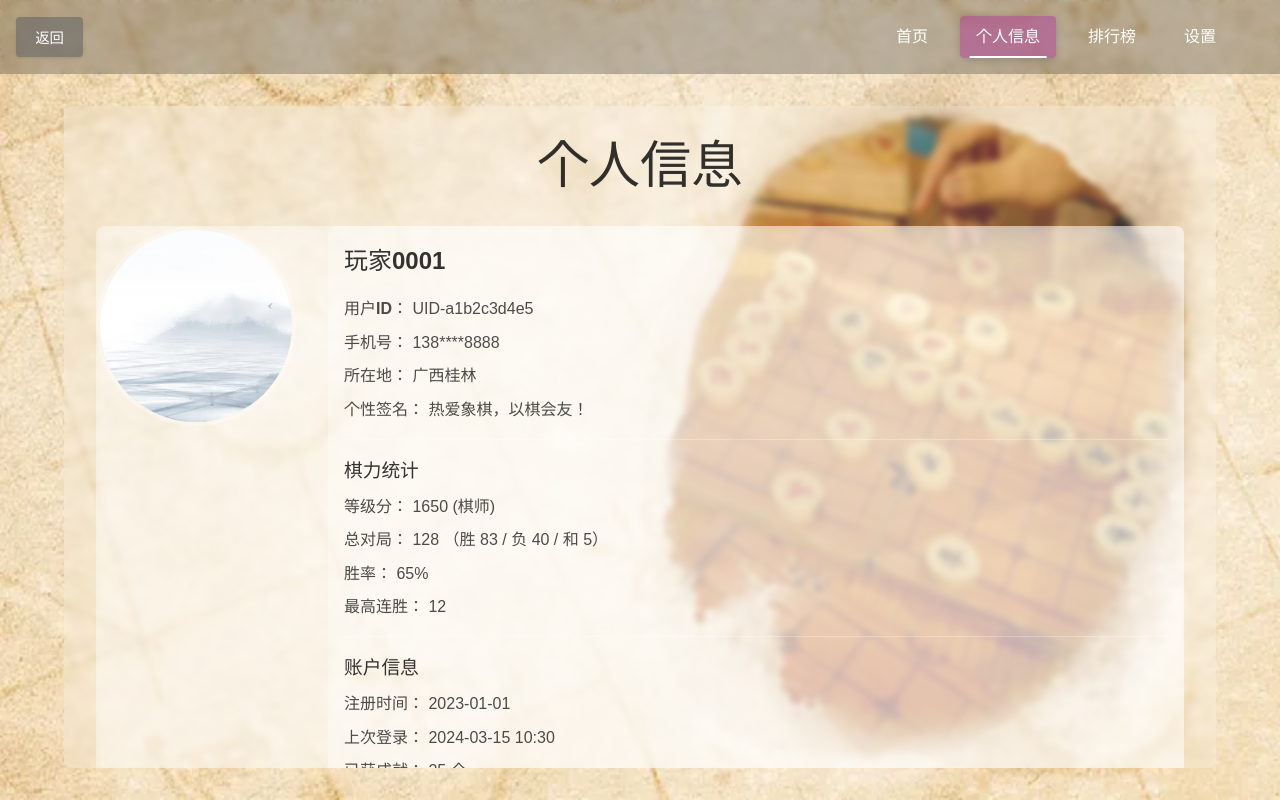
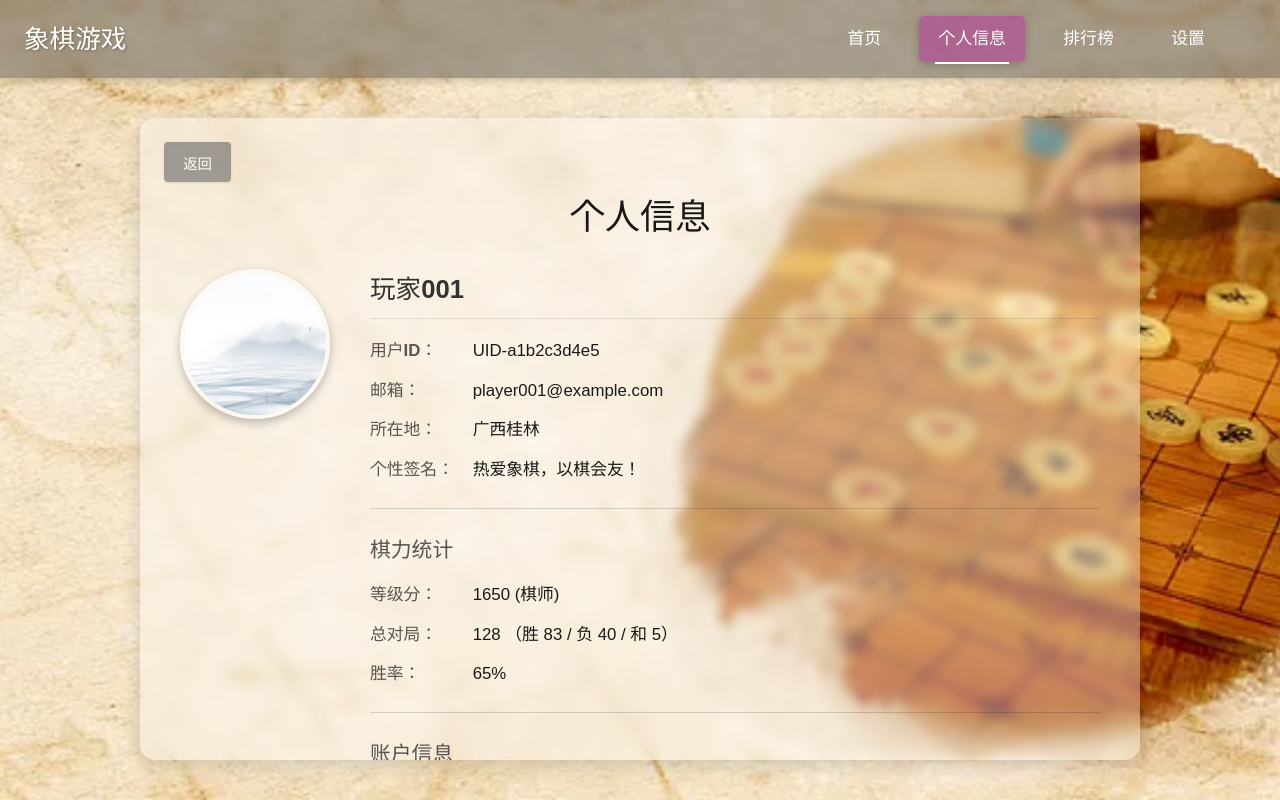
Before and after one commit to gu9uszzz/xiangqi, a Vue app in the folder frontend/: page /profile in a window 1280 px wide. Built offline with nearby package versions, Linux system fonts and the light colour scheme.

Commit message:
修改了用户个人信息页面的成就，连胜，查看历史对战内容

```diff
--- a/frontend/src/components/Profile.vue
+++ b/frontend/src/components/Profile.vue
@@ -1,101 +1,7 @@
-<script setup>
-import { ref } from 'vue';
-import { useRouter } from 'vue-router';
-
-const router = useRouter();
-
-// --- State for Profile Data ---
-const username = ref('玩家0001');
-const phone = ref('138****8888'); // Keep masked for display
-const registrationDate = ref('2023-01-01');
-const gamesPlayed = ref(128); // Could be calculated from W+L+D
-const winRate = ref(65); // Could be calculated
-
-// --- NEW Enhanced Profile Data ---
-const eloRating = ref(1650);
-const rankTitle = ref('棋师'); // Calculated based on ELO
-const wins = ref(83);
-const losses = ref(40);
-const draws = ref(5);
-const highestWinStreak = ref(12);
-const bio = ref('热爱象棋，以棋会友！'); // Editable
-const location = ref('广西桂林'); // Editable
-const userId = ref('UID-a1b2c3d4e5'); // Usually non-editable
-const lastLogin = ref('2024-03-15 10:30'); // Usually system-updated
-const achievementsUnlocked = ref(25); // Example count
-
-// --- State for Editing Mode ---
-const isEditing = ref(false);
-
-// --- Temporary Refs for Edits ---
-const editedUsername = ref('');
-const editedPhone = ref(''); // Might need separate logic for editing phone (verification)
-const editedBio = ref('');
-const editedLocation = ref('');
-
-// --- Navigation ---
-const navigateTo = (path) => {
-  router.push(path);
-};
-
-// --- 新增：返回上一页的函数 ---
-const goBack = () => {
-  router.back();
-};
-
-// --- Placeholder Navigation/Actions ---
-const viewMatchHistory = () => {
-  console.log('Navigating to match history...');
-  // router.push('/match-history'); // Example navigation
-  alert('功能暂未开放：查看对战历史');
-};
-
-const viewAchievements = () => {
-  console.log('Navigating to achievements...');
-  // router.push('/achievements'); // Example navigation
-  alert('功能暂未开放：查看成就');
-};
-
-
-// --- Edit Logic ---
-const startEditing = () => {
-  editedUsername.value = username.value;
-  editedPhone.value = phone.value; // Consider fetching unmasked phone if editing allowed
-  editedBio.value = bio.value;
-  editedLocation.value = location.value;
-  isEditing.value = true;
-};
-
-const saveChanges = () => {
-  // --- Placeholder for actual save logic ---
-  // In a real app, send data to your backend API
-  console.log('Saving changes:', {
-    username: editedUsername.value,
-    phone: editedPhone.value, // Handle phone update carefully
-    bio: editedBio.value,
-    location: editedLocation.value,
-  });
-
-  // --- Update the main refs with edited values ---
-  username.value = editedUsername.value;
-  phone.value = editedPhone.value; // Update display phone (might need re-masking)
-  bio.value = editedBio.value;
-  location.value = editedLocation.value;
-
-  isEditing.value = false;
-  // Optionally: show a success message
-  alert('信息已保存！'); // Simple feedback
-};
-
-const cancelEdit = () => {
-  isEditing.value = false;
-};
-</script>
-
 <template>
   <div class="profile-container">
     <nav class="navbar">
-      <button @click="goBack" class="back-btn nav-brand">返回</button>
+      <div class="nav-brand">象棋游戏</div>
       <div class="nav-links">
         <a @click="navigateTo('/home')">首页</a>
         <a @click="navigateTo('/profile')" class="active">个人信息</a>
@@ -105,23 +11,23 @@ const cancelEdit = () => {
     </nav>
 
     <main class="main-content">
+       <button @click="goBack" class="back-btn top-left-back-btn">返回</button>
       <h1>个人信息</h1>
       <div class="profile-info">
-        <!-- Avatar Section -->
+        <!-- 头像区域 -->
         <div class="avatar-section">
           <div class="avatar">
             <img src="../pictures/2.webp" alt="用户头像">
           </div>
-          <!-- Add Edit Avatar Button/Logic if needed -->
         </div>
 
-        <!-- Info Section -->
+        <!-- 信息区域 -->
         <div class="info">
-          <!-- Display Mode -->
+          <!-- 显示模式 -->
           <template v-if="!isEditing">
             <h2>{{ username }}</h2>
             <p><strong>用户ID：</strong> {{ userId }}</p>
-            <p><strong>手机号：</strong> {{ phone }}</p>
+            <p><strong>邮箱：</strong> {{ email }}</p> <!-- 从 手机号 改为 邮箱 -->
             <p><strong>所在地：</strong> {{ location }}</p>
             <p><strong>个性签名：</strong> {{ bio }}</p>
             <hr>
@@ -129,15 +35,15 @@ const cancelEdit = () => {
             <p><strong>等级分：</strong> {{ eloRating }} ({{ rankTitle }})</p>
             <p><strong>总对局：</strong> {{ gamesPlayed }} （胜 {{ wins }} / 负 {{ losses }} / 和 {{ draws }}）</p>
             <p><strong>胜率：</strong> {{ winRate }}%</p>
-            <p><strong>最高连胜：</strong> {{ highestWinStreak }}</p>
+            <!-- 已移除: 最高连胜显示 -->
             <hr>
             <h3>账户信息</h3>
             <p><strong>注册时间：</strong> {{ registrationDate }}</p>
             <p><strong>上次登录：</strong> {{ lastLogin }}</p>
-            <p><strong>已获成就：</strong> {{ achievementsUnlocked }} 个</p>
+            <!-- 已移除: 成就显示 -->
           </template>
 
-          <!-- Edit Mode -->
+          <!-- 编辑模式 -->
           <template v-else>
             <h2>编辑信息</h2>
             <div class="form-group">
@@ -145,8 +51,8 @@ const cancelEdit = () => {
               <input id="username" v-model="editedUsername" type="text">
             </div>
              <div class="form-group">
-              <label for="phone">手机号：</label>
-              <input id="phone" v-model="editedPhone" type="tel" placeholder="（谨慎修改）">
+              <label for="email">邮箱：</label> <!-- 从 手机号 改为 邮箱 -->
+              <input id="email" v-model="editedEmail" type="email" placeholder="请输入邮箱地址"> <!-- 使用 type="email" -->
             </div>
              <div class="form-group">
               <label for="location">所在地：</label>
@@ -157,24 +63,24 @@ const cancelEdit = () => {
               <textarea id="bio" v-model="editedBio" rows="3"></textarea>
             </div>
             <hr>
-            <!-- Display non-editable stats even in edit mode -->
+            <!-- 编辑模式下也显示不可编辑的统计数据 -->
             <h3>棋力统计（不可编辑）</h3>
             <p><strong>用户ID：</strong> {{ userId }}</p>
             <p><strong>等级分：</strong> {{ eloRating }} ({{ rankTitle }})</p>
             <p><strong>总对局：</strong> {{ gamesPlayed }} （胜 {{ wins }} / 负 {{ losses }} / 和 {{ draws }}）</p>
              <p><strong>注册时间：</strong> {{ registrationDate }}</p>
              <p><strong>上次登录：</strong> {{ lastLogin }}</p>
+             <!-- 已移除: 最高连胜和成就在此区域原本就不显示 -->
           </template>
 
-          <!-- Action Buttons -->
+          <!-- 操作按钮 -->
           <div class="action-buttons">
-             <!-- Buttons visible in display mode -->
+             <!-- 显示模式下的按钮 -->
              <template v-if="!isEditing">
                 <button @click="startEditing" class="btn btn-edit">修改信息</button>
-                <button @click="viewMatchHistory" class="btn btn-secondary">查看对战历史</button>
-                <button @click="viewAchievements" class="btn btn-secondary">查看成就</button>
+
              </template>
-             <!-- Buttons visible in edit mode -->
+             <!-- 编辑模式下的按钮 -->
              <template v-else>
               <button @click="saveChanges" class="btn btn-save">保存</button>
               <button @click="cancelEdit" class="btn btn-cancel">取消</button>
@@ -186,54 +92,128 @@ const cancelEdit = () => {
   </div>
 </template>
 
+
+<script setup>
+import { ref } from 'vue';
+import { useRouter } from 'vue-router';
+
+const router = useRouter();
+
+// --- 个人信息状态 ---
+const username = ref('玩家001');
+const email = ref('player001@example.com'); // 从 phone 改为 email
+const registrationDate = ref('2023-01-01');
+const gamesPlayed = ref(128); // 可根据胜负和计算
+const winRate = ref(65); // 可计算
+
+// --- 新增的详细个人信息 ---
+const eloRating = ref(1650);
+const rankTitle = ref('棋师'); // 根据 ELO 计算
+const wins = ref(83);
+const losses = ref(40);
+const draws = ref(5);
+// 已移除: const highestWinStreak = ref(12);
+const bio = ref('热爱象棋，以棋会友！'); // 可编辑
+const location = ref('广西桂林'); // 可编辑
+const userId = ref('UID-a1b2c3d4e5'); // 通常不可编辑
+const lastLogin = ref('2024-03-15 10:30'); // 通常由系统更新
+// 已移除: const achievementsUnlocked = ref(25);
+
+// --- 编辑模式状态 ---
+const isEditing = ref(false);
+
+// --- 用于编辑的临时 Ref ---
+const editedUsername = ref('');
+const editedEmail = ref(''); // 从 editedPhone 改为 editedEmail
+const editedBio = ref('');
+const editedLocation = ref('');
+
+// --- 导航 ---
+const navigateTo = (path) => {
+  router.push(path);
+};
+
+// --- 返回上一页的函数 ---
+const goBack = () => {
+  router.back();
+};
+
+
+
+// --- 模拟数据 (实际应用中需要从后端获取) ---
+// --- 编辑逻辑 ---
+const startEditing = () => {
+  editedUsername.value = username.value;
+  editedEmail.value = email.value; // 更新为 email
+  editedBio.value = bio.value;
+  editedLocation.value = location.value;
+  isEditing.value = true;
+};
+
+const saveChanges = () => {
+  // --- 实际保存逻辑的占位符 ---
+  // 在真实应用中，这里会发送数据到后端 API
+  console.log('保存更改:', {
+    username: editedUsername.value,
+    email: editedEmail.value, // 更新为 email
+    bio: editedBio.value,
+    location: editedLocation.value,
+  });
+
+  // --- 使用编辑后的值更新主要的 Ref ---
+  username.value = editedUsername.value;
+  email.value = editedEmail.value; // 更新为 email
+  bio.value = editedBio.value;
+  location.value = editedLocation.value;
+
+  isEditing.value = false;
+  alert('信息已保存！'); // 简单反馈
+};
+
+const cancelEdit = () => {
+  isEditing.value = false;
+};
+</script>
+
+
 <style scoped>
-/* --- Existing Styles (Navbar, Container etc. - Keep As Is) --- */
+/* --- 现有样式 (Navbar, Container 等 - 保持不变) --- */
 .profile-container {
   width: 100vw;
   height: 100vh;
   background-image: url('../pictures/3.webp');
-  background-size: 100% 100%;
+  background-size: cover; /* 使用 cover 更好地缩放 */
   background-position: center;
   background-repeat: no-repeat;
   display: flex;
   flex-direction: column;
   overflow: hidden;
+  /* 新增：为绝对定位的子元素提供基准 */
   position: relative;
 }
 
 .navbar {
-  background-color: rgba(51, 51, 51, 0.3);
-  padding: 1rem;
+  background-color: rgba(51, 51, 51, 0.4); /* 轻微增加不透明度 */
+  padding: 1rem 1.5rem; /* 更多内边距 */
   display: flex;
   justify-content: flex-end;
   align-items: center;
   width: 100%;
-  backdrop-filter: blur(3px);
-  z-index: 10;
+  backdrop-filter: blur(4px);
+  box-shadow: 0 2px 8px rgba(0,0,0,0.2);
 }
 
 .nav-brand {
   color: white;
-  font-size: 1rem;
+  font-size: 1.6rem; /* 稍大字体 */
   font-weight: bold;
   margin-right: auto;
-  background: none;
-  border: none;
-  cursor: pointer;
-  padding: 0.5rem 1rem;
-  border-radius: 4px;
-  transition: all 0.3s;
-}
-
-.nav-brand:hover {
-  background-color: rgba(85, 85, 85, 0.5);
-  transform: translateY(-2px);
-  box-shadow: 0 2px 8px rgba(0, 0, 0, 0.2);
+  text-shadow: 1px 1px 3px rgba(0,0,0,0.3); /* 添加细微阴影 */
 }
 
 .nav-links {
   display: flex;
-  gap: 1rem;
+  gap: 1.2rem; /* 更大间距 */
   margin-right: 2rem;
 }
 
@@ -241,112 +221,121 @@ const cancelEdit = () => {
   color: white;
   text-decoration: none;
   cursor: pointer;
-  padding: 0.5rem 1rem;
-  border-radius: 4px;
-  transition: all 0.3s;
+  padding: 0.6rem 1.2rem; /* 调整内边距 */
+  border-radius: 5px; /* 更圆的边角 */
+  transition: all 0.3s ease;
   position: relative;
+  font-size: 1.05rem; /* 稍大字体 */
 }
 
 .nav-links a:hover {
-  background-color: rgba(85, 85, 85, 0.7);
+  background-color: rgba(85, 85, 85, 0.75);
   transform: translateY(-2px);
-  box-shadow: 0 2px 8px rgba(0, 0, 0, 0.2);
+  box-shadow: 0 4px 10px rgba(0, 0, 0, 0.3);
 }
 
 .nav-links a::after {
   content: '';
   position: absolute;
-  bottom: 0;
+  bottom: -2px;
   left: 50%;
   width: 0;
   height: 2px;
   background-color: white;
-  transition: all 0.3s;
+  transition: all 0.3s ease;
   transform: translateX(-50%);
 }
 
 .nav-links a:hover::after {
-  width: 80%;
+  width: 70%; /* 调整宽度 */
 }
 
 .nav-links a.active {
-  background-color: rgba(175, 76, 147, 0.6);
+  background-color: rgba(175, 76, 147, 0.7); /* 更强的激活颜色 */
   color: white;
   font-weight: bold;
-  box-shadow: 0 2px 8px rgba(0, 0, 0, 0.2);
+  box-shadow: 0 2px 10px rgba(0, 0, 0, 0.25);
 }
 
 .nav-links a.active::after {
-  width: 80%;
+  width: 70%; /* 匹配悬停效果 */
   background-color: white;
 }
 
-/* --- Main Content & Profile Specific Styles --- */
+/* --- 主要内容 & 个人信息特定样式 --- */
 .main-content {
   flex: 1;
-  padding: 2rem;
-  max-width: 1200px;
-  width: 90%;
-  margin: 2rem auto;
-  background-color: rgba(255, 255, 255, 0.2);
-  border-radius: 8px;
-  backdrop-filter: blur(3px);
-  color: rgba(0, 0, 0, 0.8);
-  overflow-y: auto;
-}
-
-/* 添加滚动条样式 */
-.main-content::-webkit-scrollbar {
-  width: 10px;
-}
-
-.main-content::-webkit-scrollbar-track {
-  background: rgba(255, 255, 255, 0.1);
-  border-radius: 5px;
-}
-
-.main-content::-webkit-scrollbar-thumb {
-  background: rgba(255, 192, 203, 0.7);  /* 粉色背景 */
-  border-radius: 5px;
-  border: 2px solid rgba(255, 255, 255, 0.1);
-  transition: all 0.3s ease;
-}
-
-.main-content::-webkit-scrollbar-thumb:hover {
-  background: rgba(255, 182, 193, 0.9);  /* 浅粉色，悬停时加深 */
-}
-
-/* Firefox 滚动条样式 */
-.main-content {
-  scrollbar-width: thin;
-  scrollbar-color: rgba(255, 192, 203, 0.7) rgba(255, 255, 255, 0.1);
+  padding: 2rem 2.5rem; /* 更多内边距 */
+  max-width: 1000px; /* 调整最大宽度 */
+  width: 85%; /* 调整宽度 */
+  margin: 2.5rem auto; /* 更多上下外边距 */
+  background-color: rgba(255, 255, 255, 0.35); /* 更不透明 */
+  border-radius: 15px; /* 更圆的边角 */
+  backdrop-filter: blur(6px); /* 增加模糊 */
+  color: rgba(0, 0, 0, 0.9); /* 更深的文字颜色 */
+  box-shadow: 0 6px 20px rgba(0,0,0,0.15); /* 增强阴影 */
+  overflow-y: auto; /* 确保内容过长时可滚动 */
+  /* 新增：如果按钮放在这里，也需要相对定位 */
+  position: relative;
 }
 
 h1 {
-  margin-bottom: 2rem;
-  color: rgba(0, 0, 0, 0.8);
+  /* 新增：为按钮留出空间 */
+  margin-top: 3rem;
+  margin-bottom: 2rem; /* 更多间距 */
+  color: rgba(0, 0, 0, 0.9);
   text-align: center;
+  font-weight: 600;
+  font-size: 2.2rem; /* 更大标题 */
 }
+
+h2 {
+    margin-top: 0;
+    margin-bottom: 1.2rem;
+    font-size: 1.6rem;
+    color: #333;
+    border-bottom: 1px solid rgba(0,0,0,0.1);
+    padding-bottom: 0.5rem;
+}
+
+h3 {
+    margin-top: 1.5rem;
+    margin-bottom: 1rem;
+    font-size: 1.3rem;
+    color: #555;
+}
+
+hr {
+    border: none;
+    border-top: 1px solid rgba(0, 0, 0, 0.15);
+    margin: 1.5rem 0;
+}
+
 
 .profile-info {
   display: flex;
-  gap: 2rem;
-  padding: 0rem;
-  background-color: rgba(255, 255, 255, 0.3);
-  border-radius: 8px;
-  backdrop-filter: blur(3px);
+  flex-wrap: wrap;
+  gap: 2.5rem; /* 增加间距 */
+  margin-top: 1rem; /* 由于 h1 有更多下边距，减少这里的上边距 */
+  align-items: flex-start;
 }
 
 .avatar-section {
-  flex-shrink: 0;
+    display: flex;
+    flex-direction: column;
+    align-items: center;
+    gap: 1rem;
+    flex-basis: 150px; /* 给头像区域一个基础宽度 */
+    flex-shrink: 0;
 }
 
 .avatar {
-  width: 200px;
-  height: 200px;
+  width: 150px;
+  height: 150px;
   border-radius: 50%;
   overflow: hidden;
-  border: 4px solid rgba(255, 255, 255, 0.3);
+  border: 4px solid rgba(255, 255, 255, 0.6); /* 更粗的边框 */
+  box-shadow: 0 4px 10px rgba(0,0,0,0.25);
 }
 
 .avatar img {
@@ -357,101 +346,123 @@ h1 {
 
 .info {
   flex: 1;
-  padding: 1rem;
-  background-color: rgba(255, 255, 255, 0.3);
-  border-radius: 8px;
+  min-width: 300px; /* 确保信息区域不会变得太小 */
 }
 
-.info h2 {
-  margin-bottom: 1rem;
-  color: rgba(0, 0, 0, 0.8);
+.info p, .form-group {
+  margin-bottom: 0.8rem; /* 微调间距 */
+  font-size: 1.05rem; /* 稍大的基础字体 */
+  line-height: 1.6;
 }
 
-.info p {
-  margin: 0.5rem 0;
-  color: rgba(0, 0, 0, 0.7);
+.info strong, .form-group label {
+    display: inline-block; /* 确保布局一致 */
+    min-width: 90px; /* 调整标签宽度 */
+    font-weight: 600;
+    color: rgba(0, 0, 0, 0.75);
+    margin-right: 0.5rem; /* 标签和值/输入框之间的间距 */
+    vertical-align: top; /* 对多行文本域，标签顶部对齐 */
+}
+.info strong {
+    color: rgba(0, 0, 0, 0.65); /* 显示模式下标签颜色稍浅 */
 }
 
-.info hr {
-  margin: 1rem 0;
-  border: none;
-  border-top: 1px solid rgba(255, 255, 255, 0.3);
+
+/* 编辑模式样式 */
+.form-group {
+    display: flex;
+    align-items: center; /* 垂直对齐标签和输入框 */
+    gap: 0.5rem;
+    flex-wrap: wrap; /* 需要时允许换行 */
+}
+.form-group.form-group-textarea {
+    align-items: flex-start; /* 文本域标签顶部对齐 */
 }
 
+.form-group label {
+    flex-shrink: 0;
+}
+
+.form-group input[type="text"],
+.form-group input[type="tel"], /* 保留 tel 的样式规则以防万一 */
+.form-group input[type="email"], /* 为 email 添加样式规则 */
+.form-group textarea {
+    flex-grow: 1;
+    padding: 0.7rem 1rem; /* 输入框内更多内边距 */
+    border: 1px solid rgba(0, 0, 0, 0.25);
+    border-radius: 5px;
+    background-color: rgba(255, 255, 255, 0.8); /* 更不透明的输入框背景 */
+    font-size: 1rem;
+    color: #222; /* 更深的输入文字颜色 */
+    transition: border-color 0.3s, box-shadow 0.3s;
+    min-width: 200px; /* 防止输入框变得太小 */
+}
+.form-group textarea {
+    resize: vertical; /* 允许垂直调整大小 */
+    min-height: 80px; /* 文本域最小高度 */
+}
+
+.form-group input[type="text"]:focus,
+.form-group input[type="tel"]:focus,
+.form-group input[type="email"]:focus, /* 为 email 添加焦点样式 */
+.form-group textarea:focus {
+    outline: none;
+    border-color: rgba(175, 76, 147, 0.9);
+    box-shadow: 0 0 0 3px rgba(175, 76, 147, 0.25);
+}
+
+/* 操作按钮 */
 .action-buttons {
+  margin-top: 2.5rem; /* 按钮上方更多空间 */
   display: flex;
+  flex-wrap: wrap; /* 允许按钮在小屏幕上换行 */
   gap: 1rem;
-  margin-top: 2rem;
 }
 
 .btn {
-  padding: 0.6rem 1.2rem;
+  padding: 0.8rem 1.8rem; /* 更大的按钮 */
   border: none;
-  border-radius: 4px;
+  border-radius: 6px;
   cursor: pointer;
+  font-size: 1rem;
+  font-weight: 500;
   transition: all 0.3s ease;
+  box-shadow: 0 2px 5px rgba(0,0,0,0.15);
+  text-align: center;
+}
+
+.btn:hover {
+  transform: translateY(-2px);
+  box-shadow: 0 4px 10px rgba(0,0,0,0.2);
+}
+.btn:active {
+    transform: translateY(0px);
+    box-shadow: 0 1px 3px rgba(0,0,0,0.2);
 }
 
 .btn-edit {
-  background-color: rgba(175, 76, 147, 0.6);
+  background-color: #4a90e2;
   color: white;
 }
+.btn-edit:hover { background-color: #3a7bc8; }
 
-.btn-edit:hover {
-  background-color: rgba(175, 76, 147, 0.8);
+.btn-save {
+  background-color: #50e3c2;
+  color: #333;
 }
+.btn-save:hover { background-color: #38c9a8; }
+
+.btn-cancel {
+  background-color: #f5a623;
+  color: white;
+}
+.btn-cancel:hover { background-color: #d9901f; }
 
 .btn-secondary {
-  background-color: rgba(100, 100, 100, 0.6);
+  background-color: #777;
   color: white;
 }
-
-.btn-secondary:hover {
-  background-color: rgba(100, 100, 100, 0.8);
-}
-
-.form-group {
-  margin-bottom: 1rem;
-}
-
-.form-group label {
-  display: block;
-  margin-bottom: 0.5rem;
-  color: rgba(0, 0, 0, 0.7);
-}
-
-.form-group input,
-.form-group textarea {
-  width: 100%;
-  padding: 0.5rem;
-  border: 1px solid rgba(255, 255, 255, 0.3);
-  border-radius: 4px;
-  background-color: rgba(255, 255, 255, 0.3);
-  color: rgba(0, 0, 0, 0.8);
-}
-
-.form-group-textarea textarea {
-  resize: vertical;
-  min-height: 100px;
-}
-
-.btn-save {
-  background-color: rgba(76, 175, 80, 0.6);
-  color: white;
-}
-
-.btn-save:hover {
-  background-color: rgba(76, 175, 80, 0.8);
-}
-
-.btn-cancel {
-  background-color: rgba(244, 67, 54, 0.6);
-  color: white;
-}
-
-.btn-cancel:hover {
-  background-color: rgba(244, 67, 54, 0.8);
-}
+.btn-secondary:hover { background-color: #666; }
 
 /* 新增：返回按钮样式 */
 .back-btn {
```
